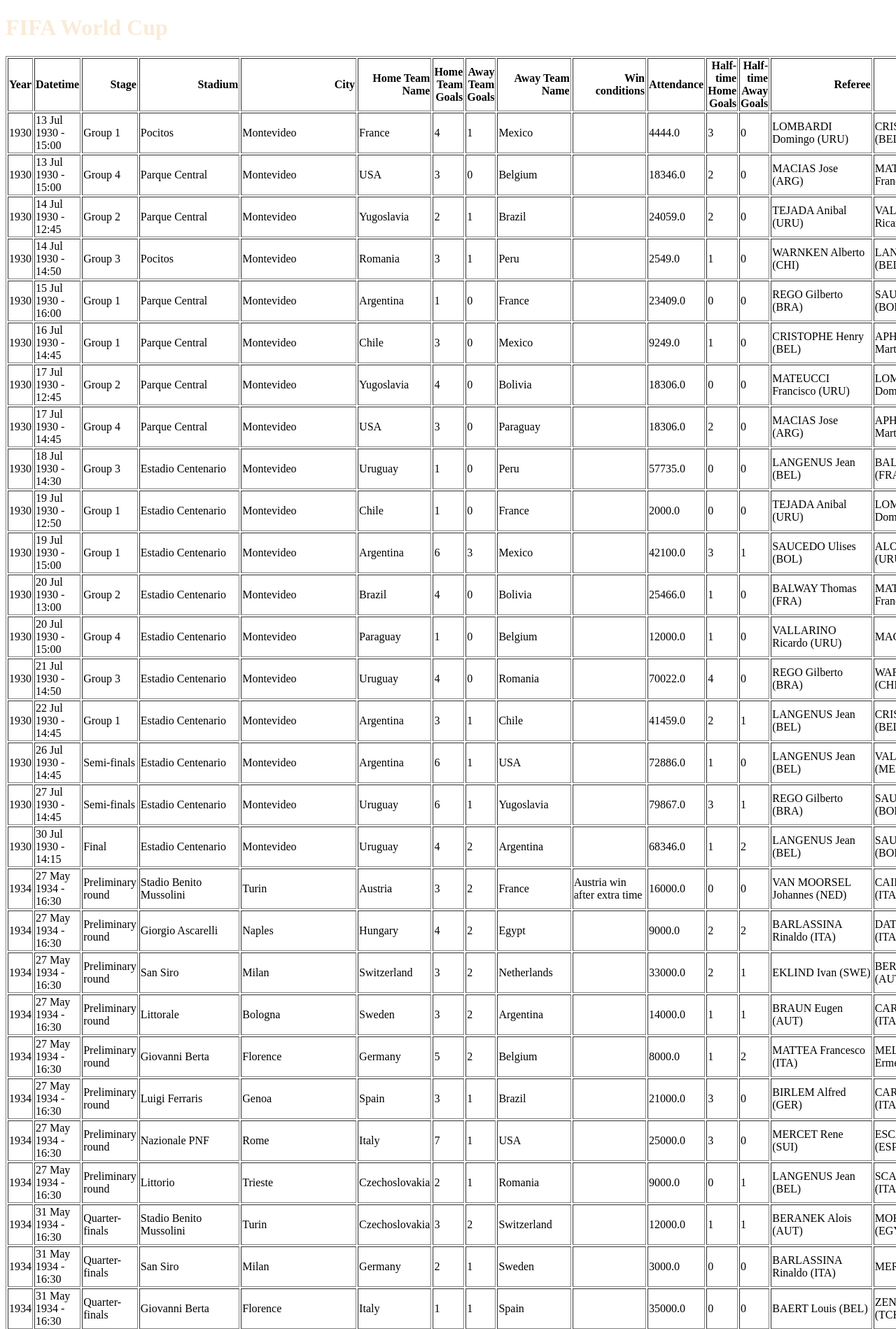
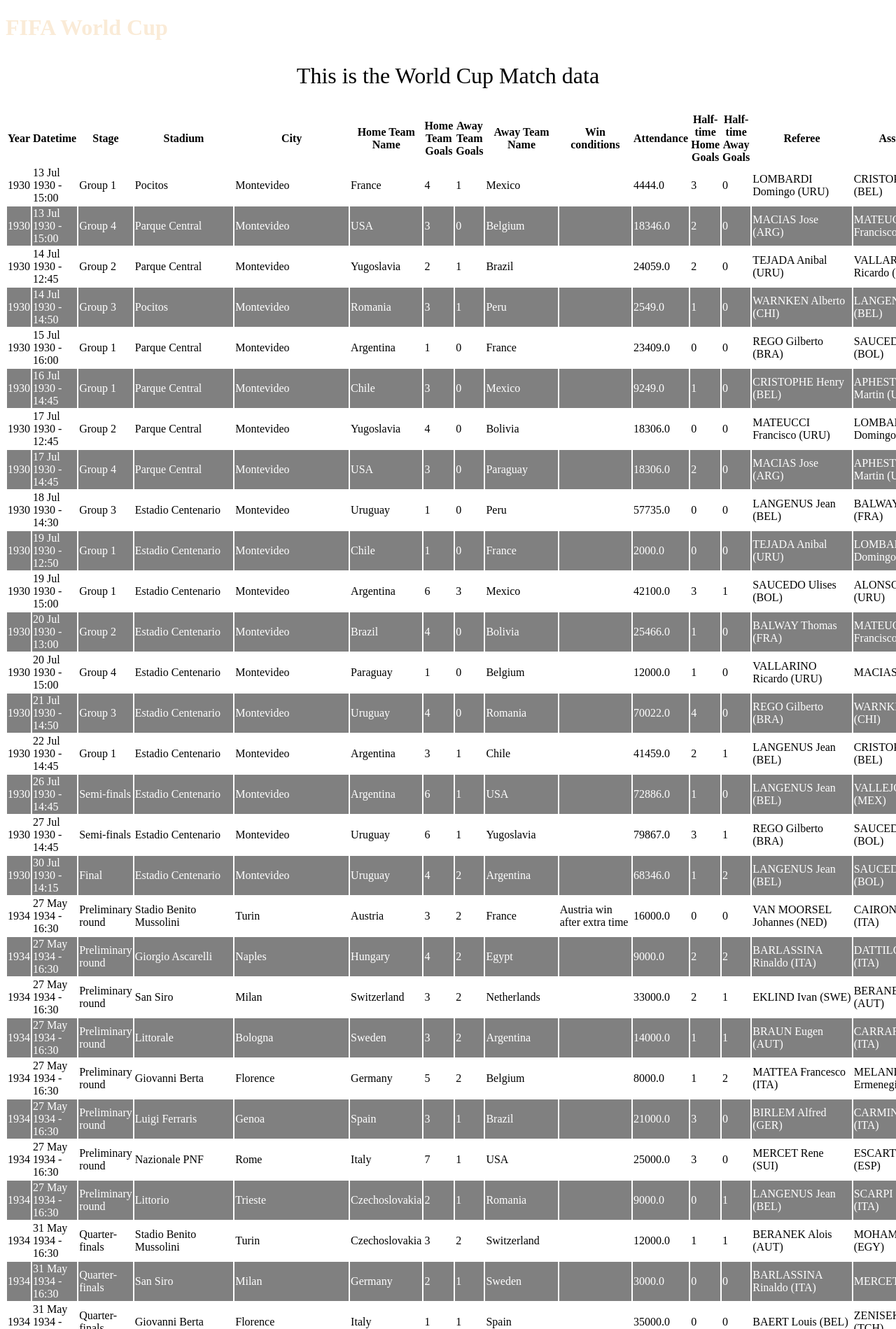
Before and after one commit to Finnbbbbbbbb/world-cup, a Flask app: page / in a window 1280 px wide; the page is wider, and only the part inside the window is pictured. Shown: the top 1899 px of that part at 70% size. Run offline with Flask 3, Linux system fonts and the light colour scheme.

Commit message:
updated world cup

```diff
--- a/app.py
+++ b/app.py
@@ -6,8 +6,10 @@
 @app.route("/")
 def main():
     df=pd.read_csv("static/csv/WorldCupMatches.csv")
-    print(df)
-    return render_template("index.html",table=df.to_html(classes="table table=-striped",index=False))
+    data_list=df.to_dict(orient="records")
+    columns=df.columns.tolist()
+
+    return render_template("index.html",table_data=data_list,columns=columns)
 
 
 if __name__=="__main__":
--- /dev/null
+++ b/requirements.txt
@@ -0,0 +1,2 @@
+Flask==2.3.2
+pandas==2.0.3
--- a/static/css/style.css
+++ b/static/css/style.css
@@ -1,3 +1,15 @@
 h1{
     color:antiquewhite;
 }
+p{
+    font-size:32px;
+    text-align: center;
+}
+table, th,td,tr{
+    border:none;
+}
+table tr:nth-child(even){
+    background-color:gray;
+    color:white;
+}
+tr:hover
--- a/templates/index.html
+++ b/templates/index.html
@@ -4,12 +4,30 @@
     <meta charset="UTF-8">
     <meta name="viewport" content="width=device-width, initial-scale=1.0">
     <title>FIFA World Cup</title>
-    <link rel="stylesheet" href="{{url_for('static',filename='css/style.css')}}"
+    <link rel="stylesheet" href="{{url_for('static',filename='css/style.css')}}">
 </head>
 <body>
     <h1>FIFA World Cup</h1>
+    <p>This is the World Cup Match data</p>
     <div class="table-responsive">
-        {{table|safe}}
+        <table>
+            <thead>
+                <tr>
+                    {% for col in columns %}
+                    <th> {{ col }}</th>
+                    {% endfor %}
+                </tr>
+            </thead>
+            <tbody>
+                {% for row in table_data %}
+                <tr>
+                    {% for col in columns %}
+                    <td> {{ row[col] }}</td>
+                    {% endfor %}
+                </tr>
+                {% endfor %}
+            </tbody>
+        </table>
 
     </div>
 
```
Also changed, not shown: vercel.json (added).
